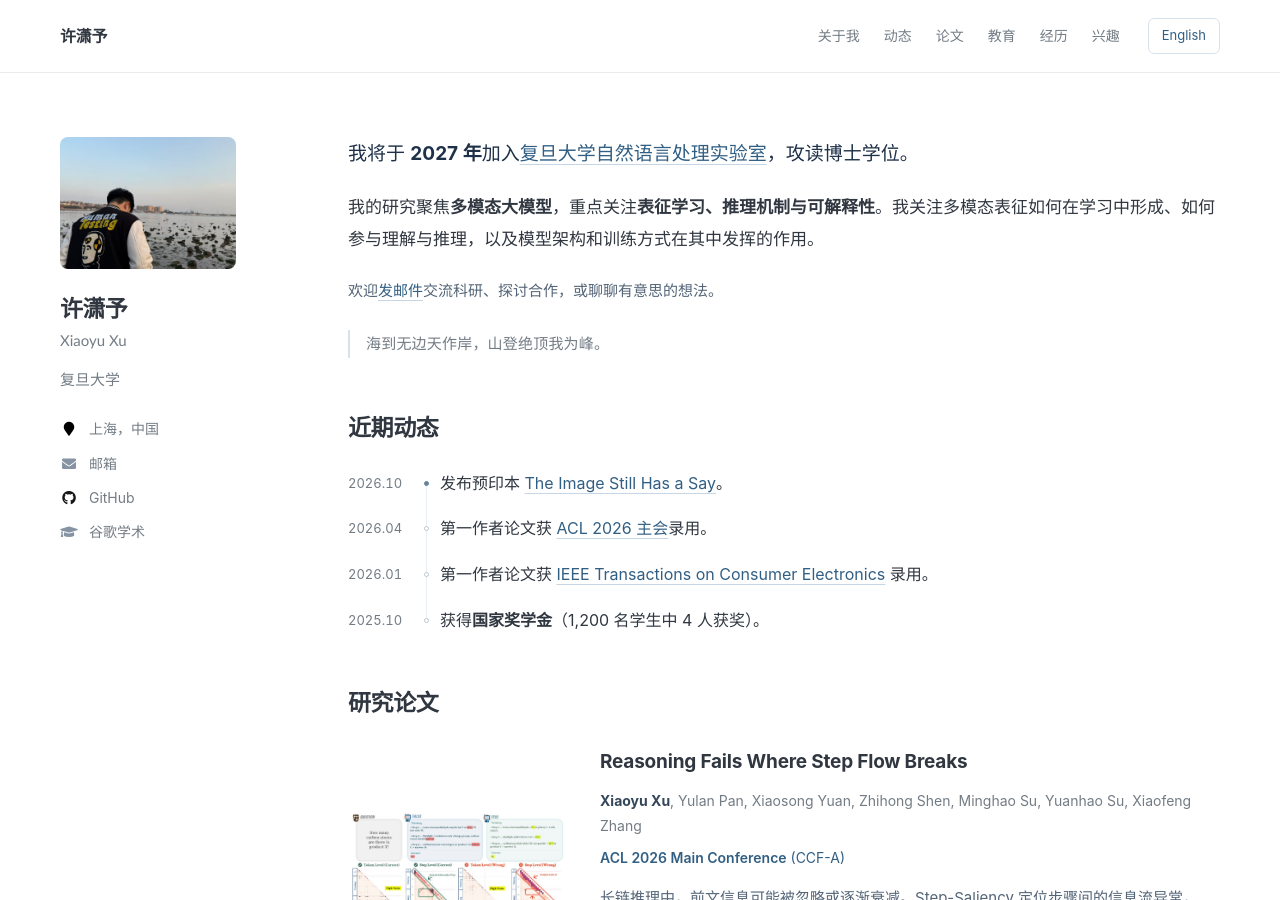
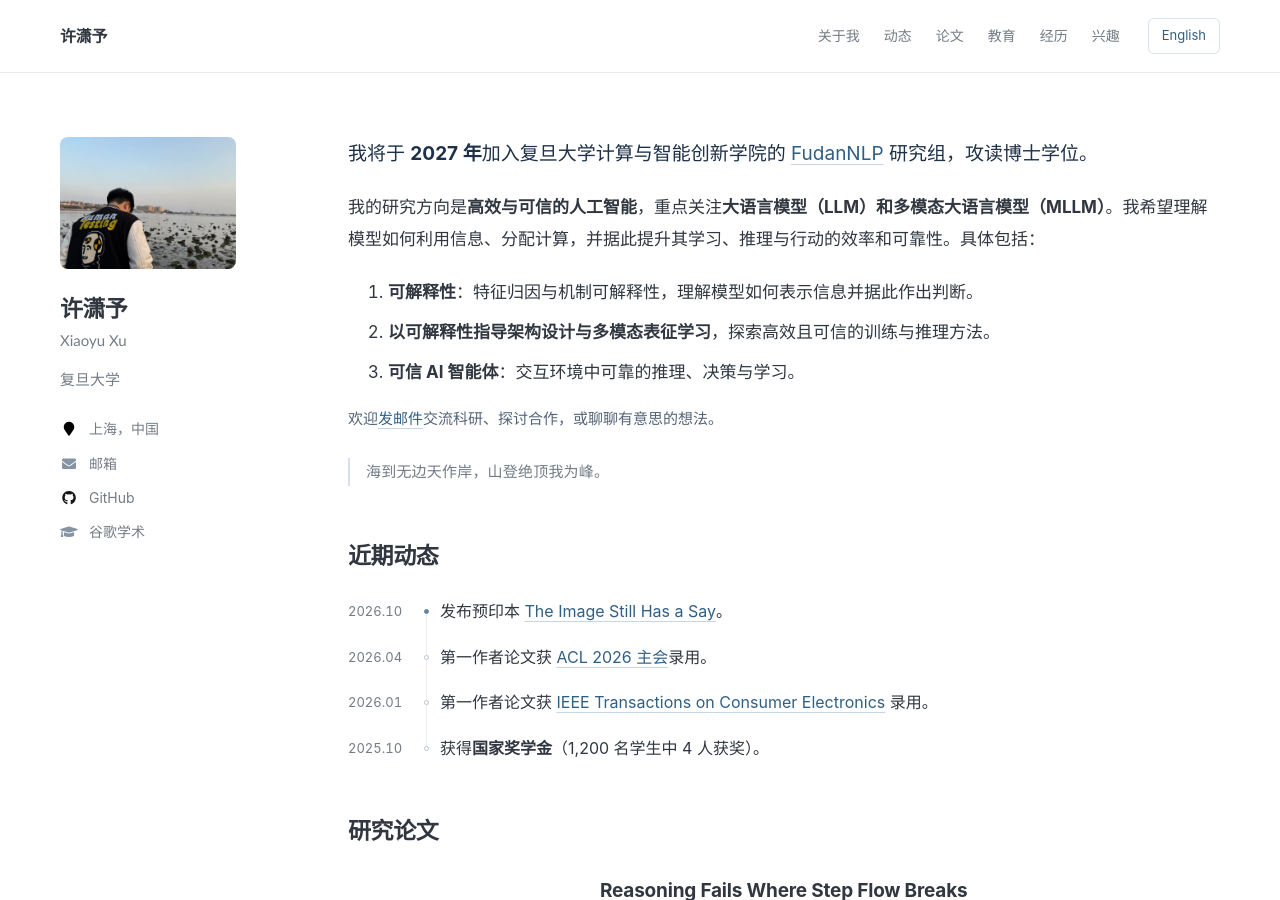
Before and after one commit to XiaoyuXu-Vincent/XiaoyuXu-Vincent.github.io, a Jekyll site: the page built from _pages/about-zh.md, in a window 1280 px wide and 900 px high. Built offline with Jekyll 4.4.1, drawn with Linux system fonts in a browser that asks for light colours.

Commit message:
Update Fudan affiliation and research interests

```diff
--- a/_config.yml
+++ b/_config.yml
@@ -7,7 +7,7 @@
 
 # Site Settings
 title                    : "Xiaoyu Xu | 许潇予"
-description              : "Xiaoyu Xu (许潇予), incoming doctoral student at Fudan University in 2027. Research on multimodal large language models, representation learning, reasoning mechanisms, and interpretability."
+description              : "Xiaoyu Xu (许潇予), incoming doctoral student at Fudan University in 2027. Research on efficient and trustworthy AI, focusing on large language models and multimodal large language models."
 url                      : "https://xiaoyuxu-vincent.github.io"
 repository               : "XiaoyuXu-Vincent/XiaoyuXu-Vincent.github.io"
 google_scholar_stats_use_cdn : true
--- a/_pages/about-zh.md
+++ b/_pages/about-zh.md
@@ -2,8 +2,8 @@
 permalink: /zh/
 lang: zh-CN
 title: "许潇予 - 个人主页"
-excerpt: "许潇予，将于 2027 年加入复旦大学自然语言处理实验室攻读博士。"
-description: "许潇予，将于 2027 年加入复旦大学自然语言处理实验室攻读博士，研究聚焦多模态大模型，重点关注表征学习、推理机制与可解释性。"
+excerpt: "许潇予，将于 2027 年加入复旦大学计算与智能创新学院的 FudanNLP 研究组，攻读博士学位。"
+description: "许潇予，将于 2027 年加入复旦大学计算与智能创新学院的 FudanNLP 研究组，攻读博士学位。研究方向为高效与可信的人工智能，重点关注大语言模型与多模态大语言模型。"
 author_profile: true
 profile_name: "许潇予"
 profile_name_alt: "Xiaoyu Xu"
@@ -13,9 +13,13 @@ profile_location: "上海，中国"
 
 <span class='anchor' id='about-me'></span>
 
-我将于 **2027 年**加入[复旦大学自然语言处理实验室](https://nlp.fudan.edu.cn/)，攻读博士学位。
+我将于 **2027 年**加入复旦大学计算与智能创新学院的 [FudanNLP](https://nlp.fudan.edu.cn/) 研究组，攻读博士学位。
 
-我的研究聚焦**多模态大模型**，重点关注**表征学习、推理机制与可解释性**。我关注多模态表征如何在学习中形成、如何参与理解与推理，以及模型架构和训练方式在其中发挥的作用。
+我的研究方向是**高效与可信的人工智能**，重点关注**大语言模型（LLM）和多模态大语言模型（MLLM）**。我希望理解模型如何利用信息、分配计算，并据此提升其学习、推理与行动的效率和可靠性。具体包括：
+
+1. **可解释性**：特征归因与机制可解释性，理解模型如何表示信息并据此作出判断。
+2. **以可解释性指导架构设计与多模态表征学习**，探索高效且可信的训练与推理方法。
+3. **可信 AI 智能体**：交互环境中可靠的推理、决策与学习。
 
 <p class="contact-note">欢迎<a href="mailto:{{ site.author.email }}">发邮件</a>交流科研、探讨合作，或聊聊有意思的想法。</p>
 
@@ -43,7 +47,7 @@ profile_location: "上海，中国"
   <div class="cv-entry cv-entry--marked">
     <img class="institution-mark" src="{{ '/images/institutions/fudan.ico' | relative_url }}" alt="" width="32" height="32" loading="lazy">
     <div class="cv-heading"><h3>复旦大学</h3><span class="cv-date">2027 年（预计入学）</span></div>
-    <p>博士研究生 · <a href="https://nlp.fudan.edu.cn/">自然语言处理实验室</a><br><span class="cv-detail">计算与智能创新学院</span></p>
+    <p>博士研究生 · <a href="https://nlp.fudan.edu.cn/">FudanNLP</a><br><span class="cv-detail">计算与智能创新学院</span></p>
   </div>
   <div class="cv-entry cv-entry--marked">
     <img class="institution-mark" src="{{ '/images/institutions/fuzhou.png' | relative_url }}" alt="" width="32" height="32" loading="lazy">
```
Also changed, not shown: _pages/about.md (+8 -4 lines).
